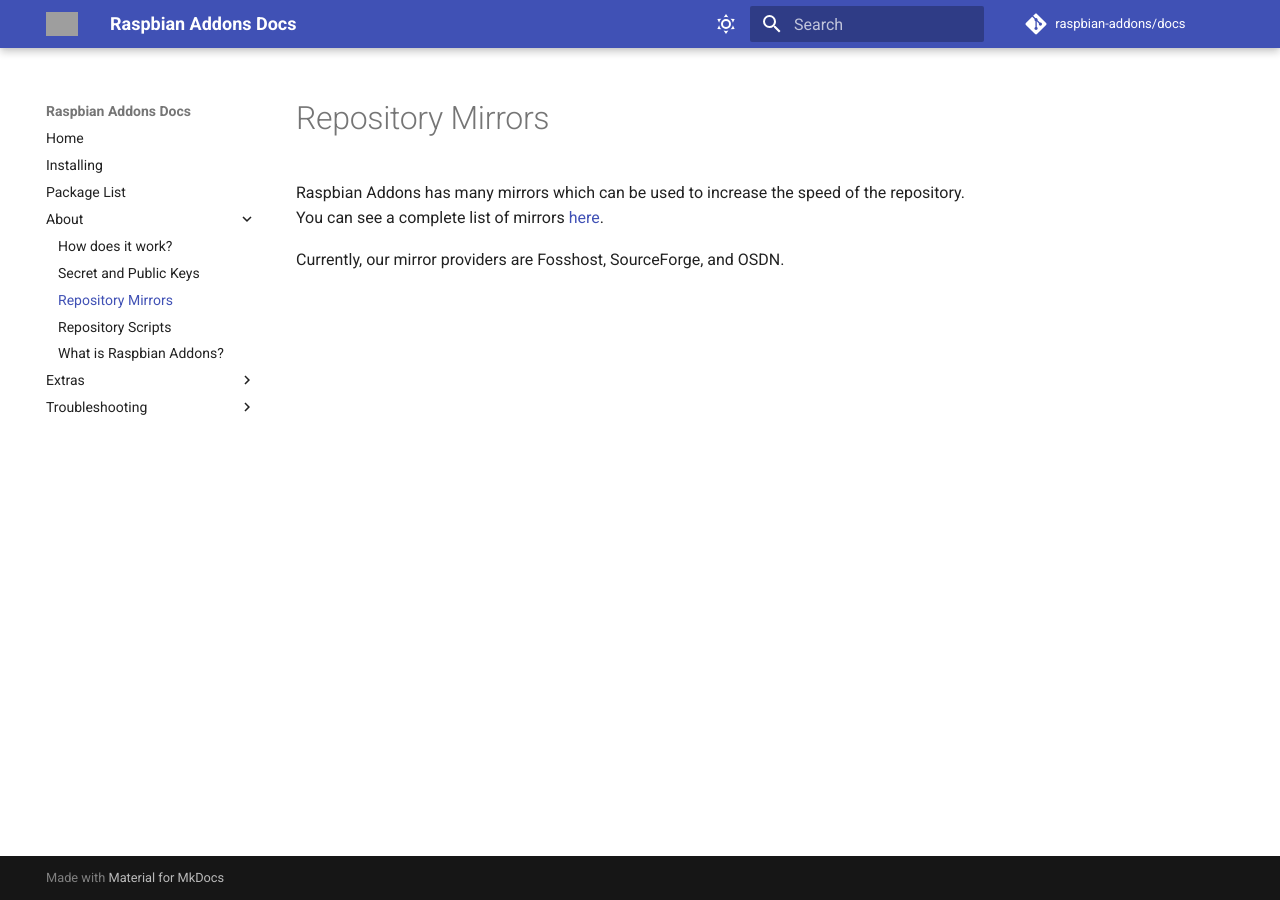
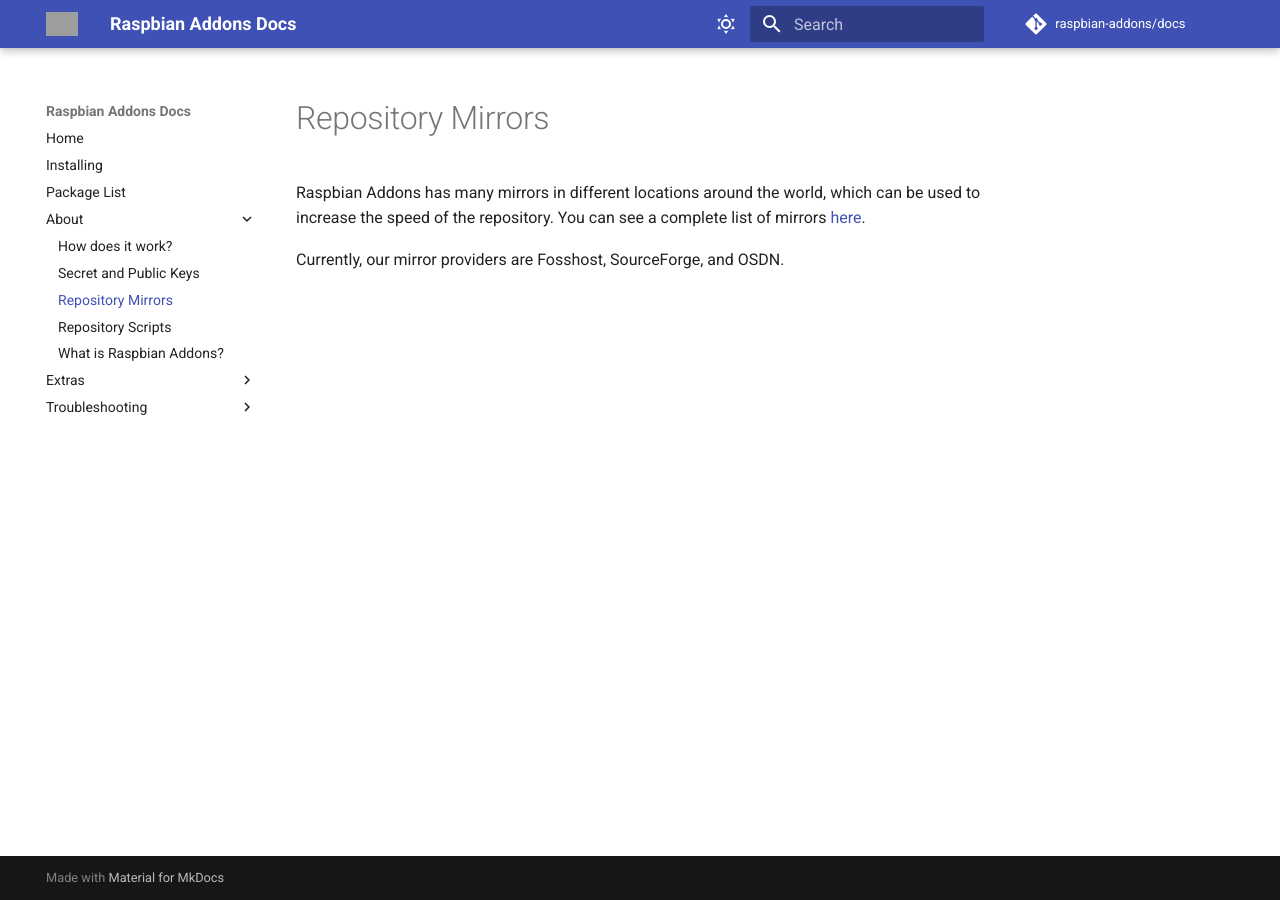
Before and after one commit to raspbian-addons/docs, an MkDocs documentation site: the page built from docs/about/repository-mirrors.md, in a window 1280 px wide. Built offline with MkDocs 1.6.1 and Material for MkDocs 9.7.7, drawn with Linux system fonts in a browser that asks for light colours; comment, search, counter and statistics services are not loaded; grey boxes are pictures that could not be loaded.

Commit message:
Update repository-mirrors.md

```diff
--- a/docs/about/repository-mirrors.md
+++ b/docs/about/repository-mirrors.md
@@ -1,5 +1,5 @@
 # Repository Mirrors
 
-Raspbian Addons has many mirrors which can be used to increase the speed of the repository. You can see a complete list of mirrors [here](https://github.com/raspbian-addons/mirrors).
+Raspbian Addons has many mirrors in different locations around the world, which can be used to increase the speed of the repository. You can see a complete list of mirrors [here](https://github.com/raspbian-addons/mirrors).
 
 Currently, our mirror providers are Fosshost, SourceForge, and OSDN.
```
